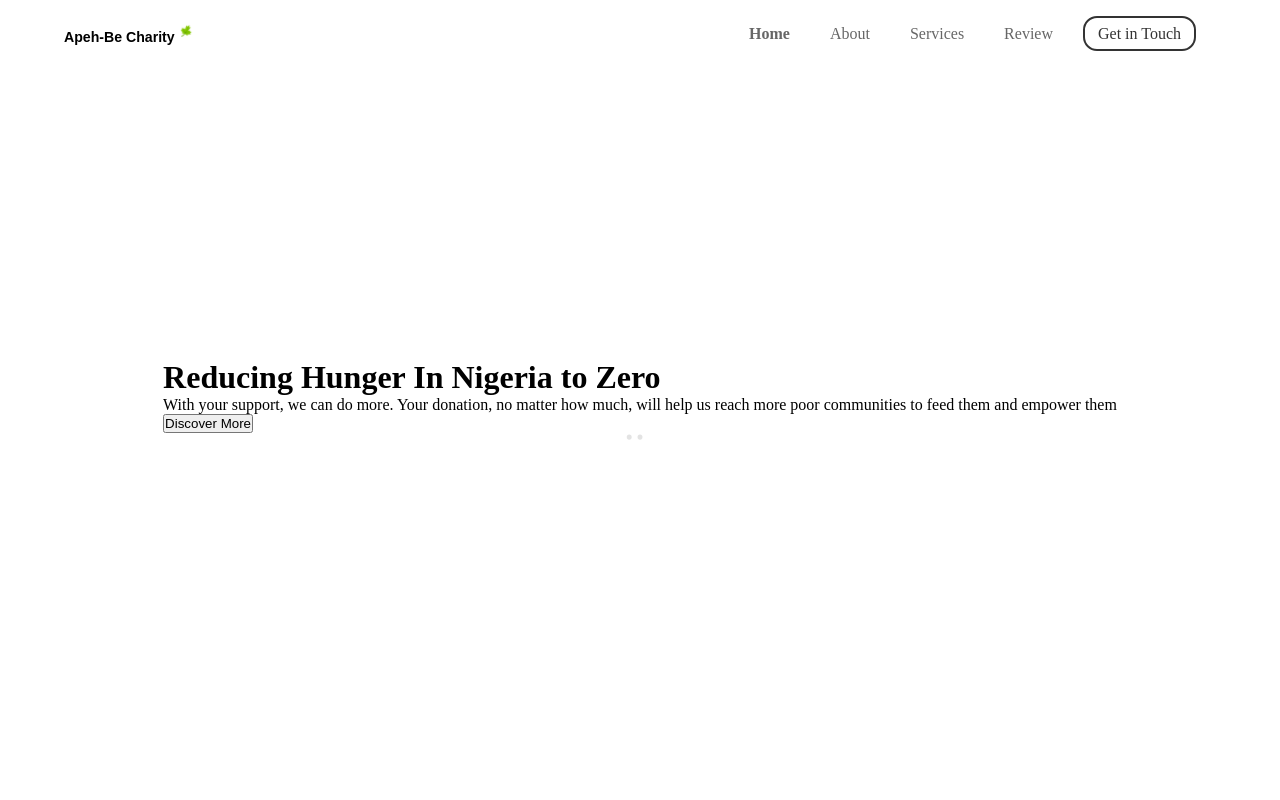
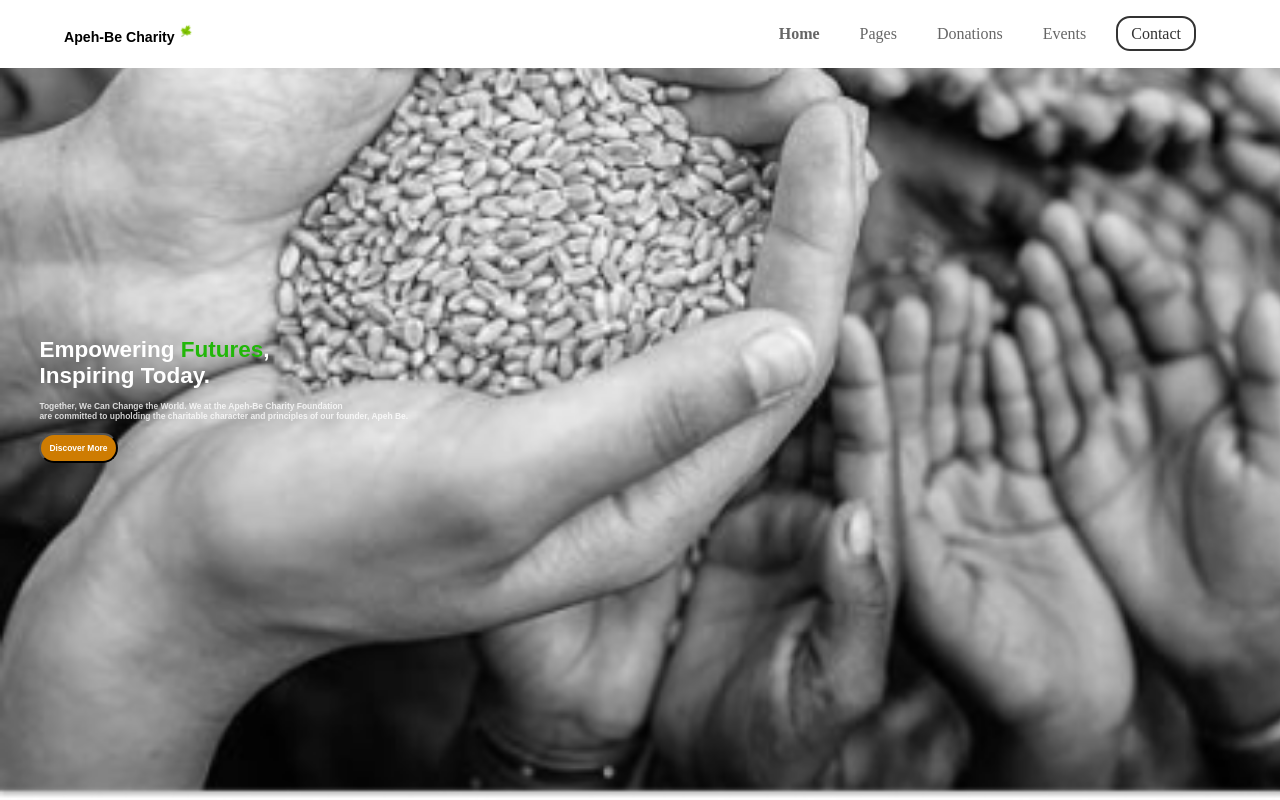
Before and after one commit to GZMaster/charity-ngo, a React (Create React App) app: page / in a window 1280 px wide. Shown: the top 800 px of the page. Built offline with nearby package versions, Linux system fonts and the light colour scheme.

Commit message:
hero page

```diff
--- a/src/components/Navbar/index.jsx
+++ b/src/components/Navbar/index.jsx
@@ -53,7 +53,7 @@ export default function Navbar() {
             offset={-80}
             onClick={() => handleClick("About")}
           >
-            About
+            Pages
           </Link>
           <Link
             className={selectPage === "Donations" ? "links selected" : "links"}
@@ -63,7 +63,7 @@ export default function Navbar() {
             offset={-80}
             onClick={() => handleClick("Events")}
           >
-            Services
+            Donations
           </Link>
           <Link
             className={selectPage === "Review" ? "links selected" : "links"}
@@ -73,7 +73,7 @@ export default function Navbar() {
             offset={-80}
             onClick={() => handleClick("Review")}
           >
-            Review
+            Events
           </Link>
 
           <Link
@@ -88,7 +88,7 @@ export default function Navbar() {
             offset={-80}
             onClick={() => handleClick("Contact Us")}
           >
-            Get in Touch
+            Contact
           </Link>
         </div>
       ) : (
--- a/src/pages/HeroPage.jsx
+++ b/src/pages/HeroPage.jsx
@@ -1,5 +1,5 @@
 import React from "react";
-import dotimage from "../assets/hero/group-17.svg";
+// import dotimage from "../assets/hero/group-17.svg";
 import "../styles/Hero.scss";
 
 const Hero = () => {
@@ -7,16 +7,18 @@ const Hero = () => {
     <div className="heropage_container">
       <div className="heropage_wrapper">
         <div className="heropage_title">
-          <h1>Reducing Hunger In Nigeria to Zero</h1>
+          <h1>
+            Empowering <span>Futures</span>, <br /> Inspiring Today.
+          </h1>
           <p>
-            With your support, we can do more. Your donation, no matter how
-            much, will help us reach more poor communities to feed them and
-            empower them
+            Together, We Can Change the World. We at the Apeh-Be Charity
+            Foundation <br /> are committed to upholding the charitable
+            character and principles of our founder, Apeh Be.
           </p>
           <button className="heropage_btn">Discover More</button>
         </div>
 
-        <img src={dotimage} alt="" />
+        {/* <img src={dotimage} alt="" /> */}
       </div>
     </div>
   );
--- a/src/styles/About.scss
+++ b/src/styles/About.scss
@@ -0,0 +1,3 @@
+@import "./_colors.scss";
+@import "./_breakpoints.scss";
+@import "./_fonts.scss";
--- a/src/styles/Hero.scss
+++ b/src/styles/Hero.scss
@@ -3,6 +3,9 @@
 @import "./_fonts.scss";
 
 .heropage_container {
+  background-image: url(../assets/hero/HeroPagebg.png);
+  background-repeat: no-repeat;
+  background-size: cover;
   height: auto;
   background-color: white;
 }
@@ -13,5 +16,44 @@
   height: 100vh;
   flex-direction: column;
   justify-content: center;
-  align-items: center;
+  align-items: flex-start;
+  margin-left: 2.463rem;
 }
+.heropage_title {
+  display: flex;
+  flex-direction: column;
+  gap: 0.726rem;
+  & h1 {
+    color: #fff;
+    font-family: $Poppins;
+    font-size: 1.408rem;
+    font-style: normal;
+    font-weight: 700;
+    line-height: normal;
+    & span {
+      color: #21b709;
+    }
+  }
+  & p {
+    color: rgba(255, 255, 255, 0.8);
+    font-family: $Poppins;
+    font-size: 8.445px;
+    font-style: normal;
+    font-weight: 600;
+    line-height: normal;
+  }
+}
+
+.heropage_btn {
+  color: #fff;
+  text-align: center;
+  font-family: $Poppins;
+  font-size: 8.445px;
+  font-style: normal;
+  font-weight: 600;
+  line-height: normal;
+  padding: 0.499rem;
+  border-radius: 1.1rem;
+  background-color: #ce7c02;
+  width: fit-content;
+}
```
Also changed, not shown: src/assets/hero/HeroPagebg.png (added).
